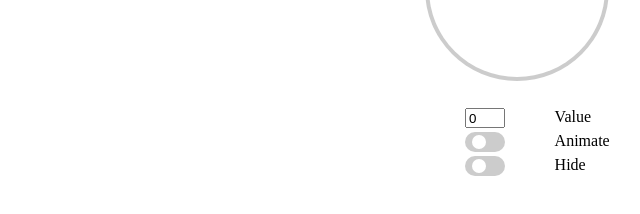
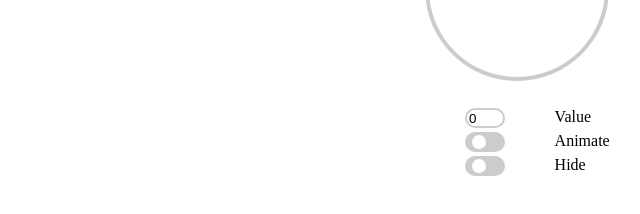
Before and after one commit to whereismysoft/whereismysoft.github.io, a plain HTML site: page index.html in a window 1280 px wide. Shown: the part 224-438 px from the top of the page, 123-763 px from the left. Drawn offline with Linux system fonts and the light colour scheme.

Commit message:
Progress Circle second commit

```diff
--- a/style.css
+++ b/style.css
@@ -30,6 +30,8 @@ margin: 2% 6% 2% 6%;
 	display: inline-block;
 	width: 40px;
 	height: 20px;
+	border-radius:34px;
+	border: 2px solid #ccc;
 }
 
 .switch {
```
